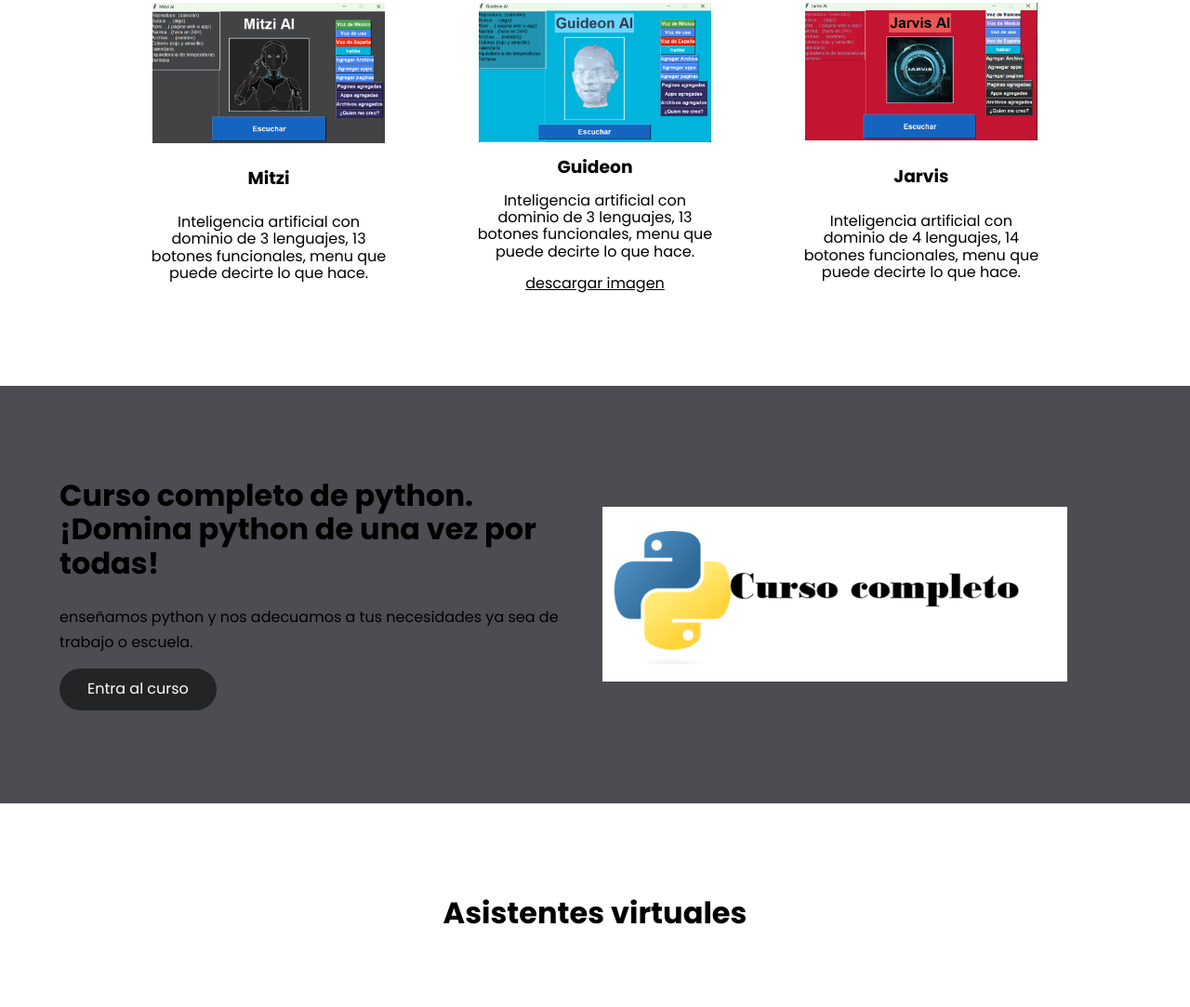
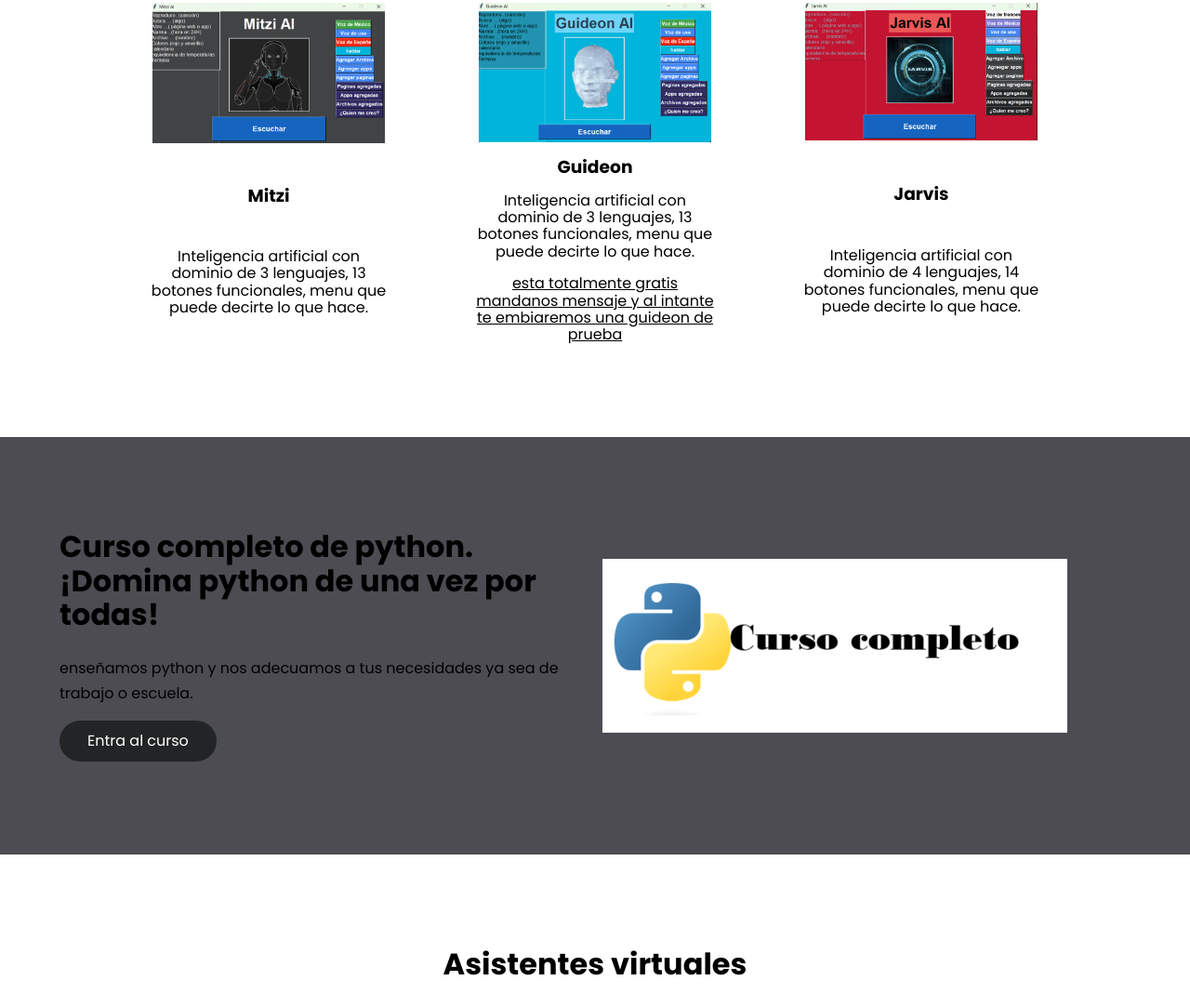
Before and after one commit to LEO3347/LEO3347.github.io, a plain HTML site: page index.html in a window 1280 px wide. Shown: the part 1066-2149 px from the top of the page at 93% size. Drawn offline with Linux system fonts and the light colour scheme.

Commit message:
Update index.html

```diff
--- a/index.html
+++ b/index.html
@@ -61,8 +61,7 @@
                     <img src="img/Imagen2.png" class="about__icon">
                     <h3 class="about__title">Guideon</h3>
                     <p class="about__paragrah">Inteligencia artificial con dominio de 3 lenguajes, 13 botones funcionales, menu que puede decirte lo que hace.</p>
-                    <p class="about__paragrah"><a href="img/Guideon.exe"download="Guideon" style="color: black; text-align:left;>descargar Guideon</a>
-                    <p class="about__paragrah"><a href="img/guideon3.png"download="guideon3" style="color: black; text-align:left;">descargar imagen</a>
+                    <p class="about__paragrah"><a href="https://wa.me/qr/GDYR5BBKR4QRC1"download="Guideon" style="color: black; text-align:left;>descargar Guideon <br> esta totalmente gratis mandanos mensaje y al intante te embiaremos una guideon de prueba</a>
                 </article>
 
                 <article class="about__icons">
```
